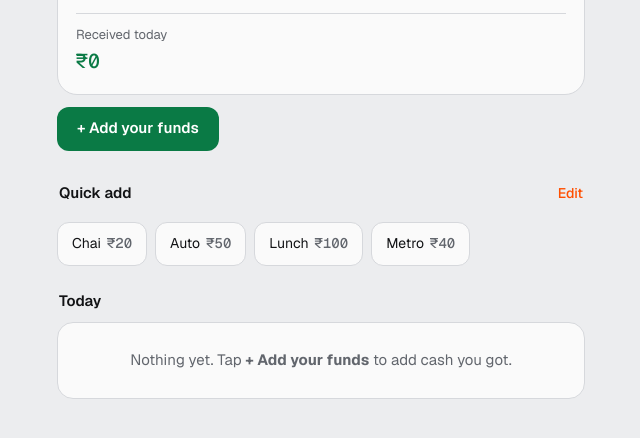
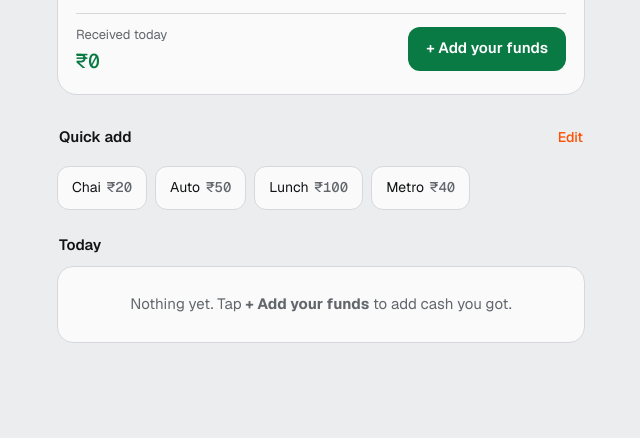
Before and after one commit to Mayank-that/paisa-tracker, a plain HTML site: page index.html in a window 1280 px wide. Shown: the part 194-632 px from the top of the page, without its empty margins (319-959 px from the left). Drawn offline with nearby package versions, Linux system fonts and the light colour scheme.

Commit message:
Move 'Add your funds' button into the cash card
Co-Authored-By: Claude Opus 5.5 <noreply@anthropic.com>
Claude-Session: https://claude.ai/code/session_01X6aR2BwB6ng4LY6ZtdyYky

```diff
--- a/index.html
+++ b/index.html
@@ -130,12 +130,10 @@ h2{font-size:15px;font-weight:600;margin:24px 2px 10px;display:flex;justify-cont
       <div class="big num" id="cih">₹0</div>
       <div class="lbl" id="cihNote"></div>
       <div class="split" style="grid-template-columns:1fr">
-        <div><span class="lbl" id="rcvL">Received today</span><b class="num in" id="rcv">₹0</b></div>
+        <div style="display:flex;justify-content:space-between;align-items:center;gap:10px"><div style="border:0;padding:0"><span class="lbl" id="rcvL">Received today</span><b class="num in" id="rcv">₹0</b></div>
+        <button class="bigbtn rcv" id="bRcv" style="height:44px;padding:0 18px;font-size:15px;border-radius:12px;flex:none">+ Add your funds</button></div>
       </div>
     </section>
-    <div style="margin-top:12px">
-      <button class="bigbtn rcv" id="bRcv" style="height:44px;padding:0 20px;font-size:15px;border-radius:12px">+ Add your funds</button>
-    </div>
     <h2>Quick add <button class="link" id="qEdit">Edit</button></h2>
     <div class="quick" id="quick"></div>
     <h2 id="dayH">Today</h2>
```
